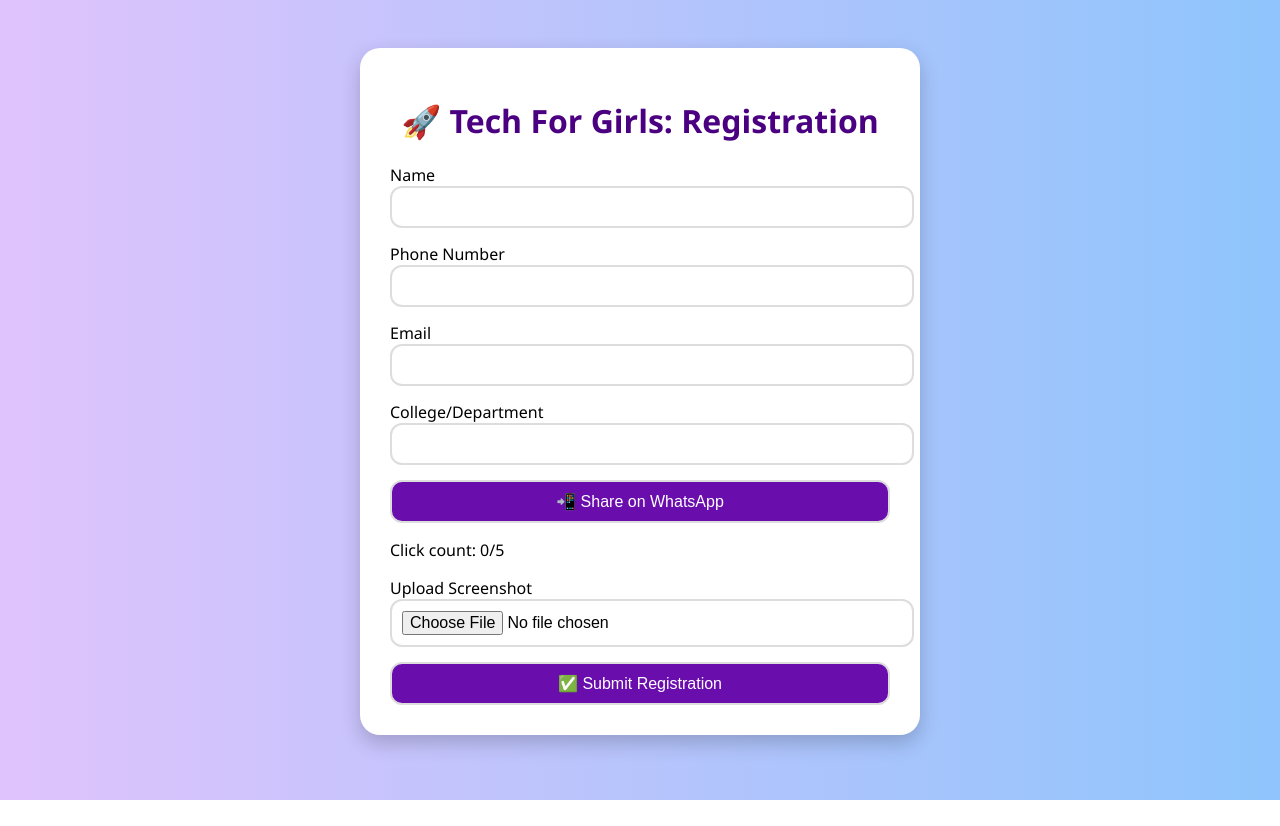
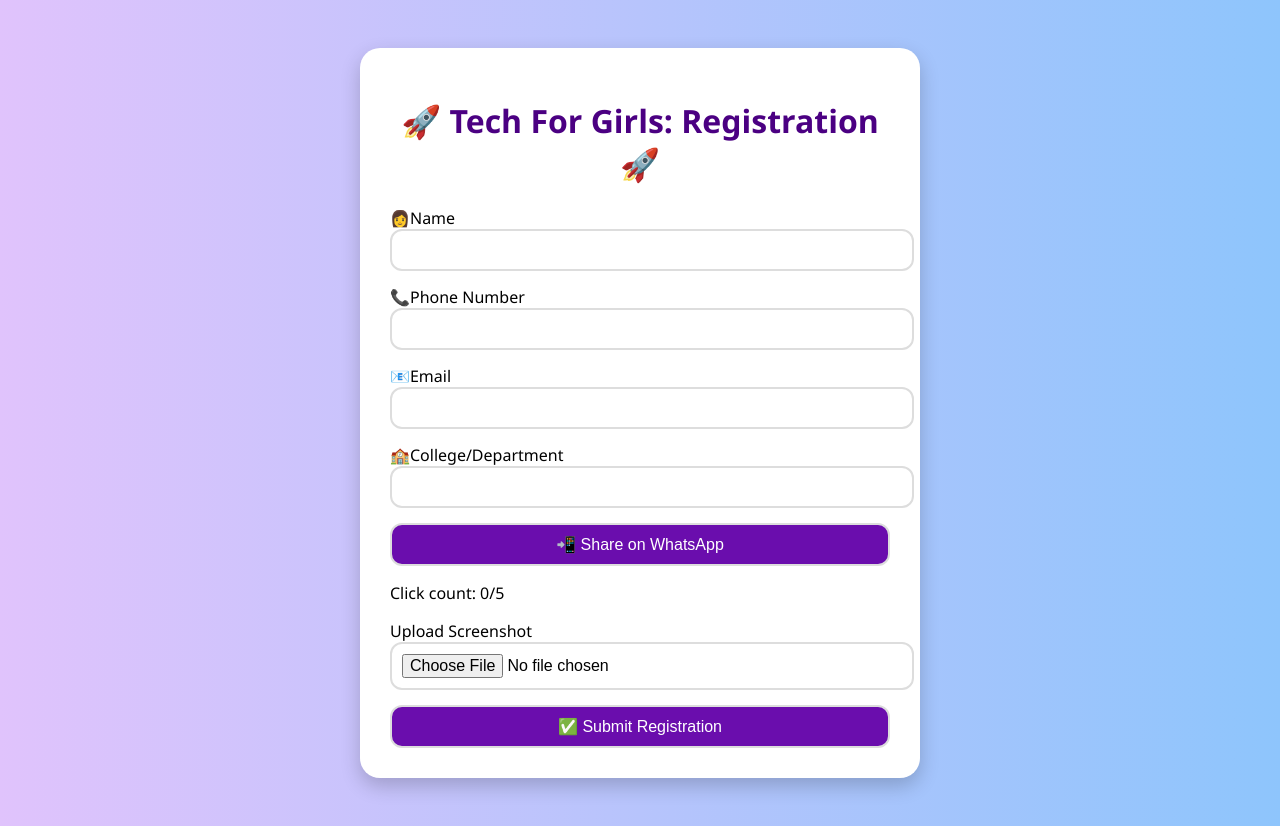
Before and after one commit to vasavi4545/tech-for-girls-registration, a plain HTML site: page index.html in a window 1280 px wide. Before the commit the page ends 800 px from the top, so only its background shows below. Drawn offline with Linux system fonts and the light colour scheme.

Commit message:
Update index.html

```diff
--- a/index.html
+++ b/index.html
@@ -8,23 +8,23 @@
 </head>
 <body>
   <div class="container">
-    <h1>🚀 Tech For Girls: Registration</h1>
+    <h1>🚀 Tech For Girls: Registration🚀</h1>
 
     <form id="registrationForm">
       <div class="form-group">
-        <label>Name</label>
+        <label>👩Name</label>
         <input type="text" id="name" required />
       </div>
       <div class="form-group">
-        <label>Phone Number</label>
+        <label>📞Phone Number</label>
         <input type="number" id="phone" required />
       </div>
       <div class="form-group">
-        <label>Email</label>
+        <label>📧Email</label>
         <input type="email" id="email" required />
       </div>
       <div class="form-group">
-        <label>College/Department</label>
+        <label>🏫College/Department</label>
         <input type="text" id="college" required />
       </div>
 
```
